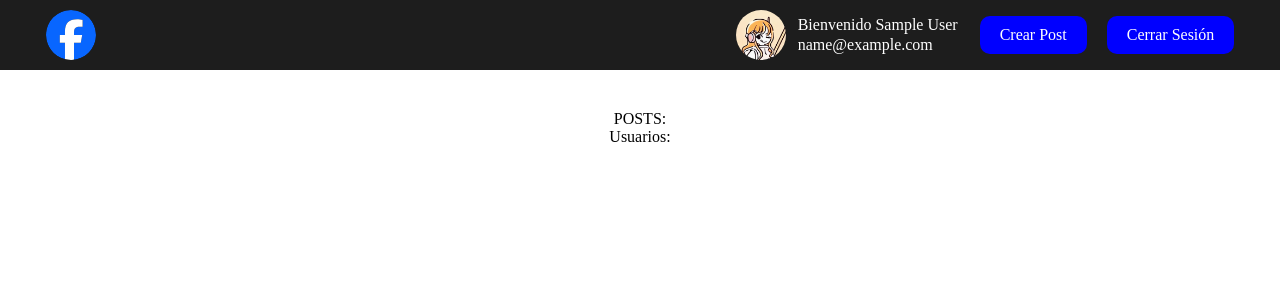
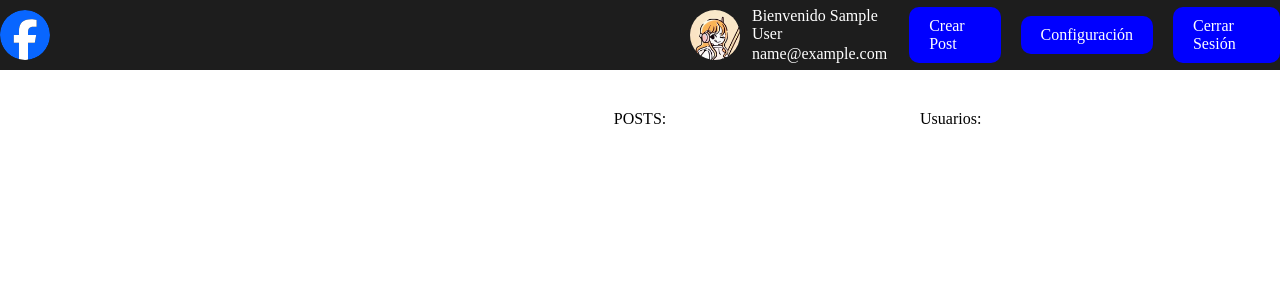
Before and after one commit to ELEyder/MediaSenati, a PHP site: page /main in a window 1280 px wide. Shown: the top 300 px of the page. Run offline with PHP 8.4, Linux system fonts and the light colour scheme; the visitor is signed in with stand-in values (Sample User, id 1); data that the repository does not hold is empty.

Commit message:
Vista Usuarios en main

```diff
--- a/app/static/css/main.css
+++ b/app/static/css/main.css
@@ -11,11 +11,12 @@ body {
 
 header {
     height: 70px;
+    width: 100%;
     background-color: rgb(29, 29, 29);
     display: flex;
     align-items:  center;
     justify-content: center;
-
+    position: fixed;
 }
 
 img.logo {
@@ -38,12 +39,18 @@ p.user {
     margin: 2px;
     padding: 0;
 }
+
 main {
+    padding-top: 70px;
+    display: flex;
+    justify-content: center;
+}
+section.posts {
     display: flex;
     flex-direction: column;
     align-items: center;
     justify-content: center;
-    padding: 40px;
+    padding: 40px;;
 }
 
 div.post {
@@ -76,3 +83,29 @@ a.postear {
     border-radius: 10px;
     margin-left: 20px;
 }
+
+section.usuarios {
+    width: 25%;
+    display: flex;
+    flex-direction: column;
+    padding: 40px;
+    position: fixed;
+    right: 0;
+}
+
+div.usuario {
+    display: flex;
+    align-items: center;
+    margin-top: 20px;
+}
+p.usuario {
+    width: 200px;
+}
+.btnAgregarAmigo {
+    background-color: blue;
+    color: white;
+    text-decoration: none;
+    margin-left: 10px;
+    padding: 10px 15px 10px 15px;
+    border-radius: 10px;
+}
--- a/controllers/MainController.php
+++ b/controllers/MainController.php
@@ -1,12 +1,15 @@
 <?php
-
 $con = new Post();
 $posts = $con->getPosts();
+$con = new Usuario();
+$usuarios = $con->getUsuarios();
+
 $id = $_SESSION['id'];
 $email = $_SESSION['email'];
 $name = $_SESSION['name'];
 
 $urlAvatar = 'app/static/img/avatars/' .$id. '.jpg';
+
 if (!is_file($urlAvatar)) {
     $urlAvatar = 'app/static/img/avatars/0.jpg';
 }
--- a/models/Usuario.php
+++ b/models/Usuario.php
@@ -9,6 +9,11 @@ class Usuario extends Conexion {
         $retorno = [];
         $i = 0;
         while ($row = $query->fetch_assoc()) {
+            $urlAvatar = 'app/static/img/avatars/' .$row['id']. '.jpg';
+            if (!is_file($urlAvatar)) {
+                $urlAvatar = 'app/static/img/avatars/0.jpg';
+            }
+            $row['urlAvatar'] = $urlAvatar;
             $retorno[$i] = $row;
             $i++;
         }
--- a/views/main.php
+++ b/views/main.php
@@ -22,10 +22,11 @@
         ?>
         </div>
         <a class="postear" href="prepararpost">Crear Post</a>
+        <a class="postear" href="configurar">Configuración</a>
         <a class="postear" href="salir">Cerrar Sesión</a>
     </header>
     <main>
-        <section class="post">
+        <section class="posts">
         POSTS:
         <?php
             foreach ($posts as $post) {
@@ -45,14 +46,13 @@
             Usuarios:
         <?php
             foreach ($usuarios as $usuario) {
-                echo '<div class="post">
-                <div class="post-header">
-                    <p class="post">' .$post['title']. '</p>
-                    <p class="post">' .$post['fecha']. '</p>
-                </div>
-                <div class="post-main">
-                    <p class="post">' .$post['description']. '</p>
-                </div>
+                if ($usuario['id'] == $id) {
+                    continue;
+                }
+                echo '<div class="usuario">
+                    <img src="'. $usuario['urlAvatar'] .'" alt="avatar" class="avatar">
+                    <p class="usuario">' .$usuario['name']. '</p>
+                    <a href="#" class="btnAgregarAmigo" id="agregarAmigo">Agregar</a>
                 </div>';
             }
         ?>
```
Also changed, not shown: controllers/ConfigurarController.php (added).
